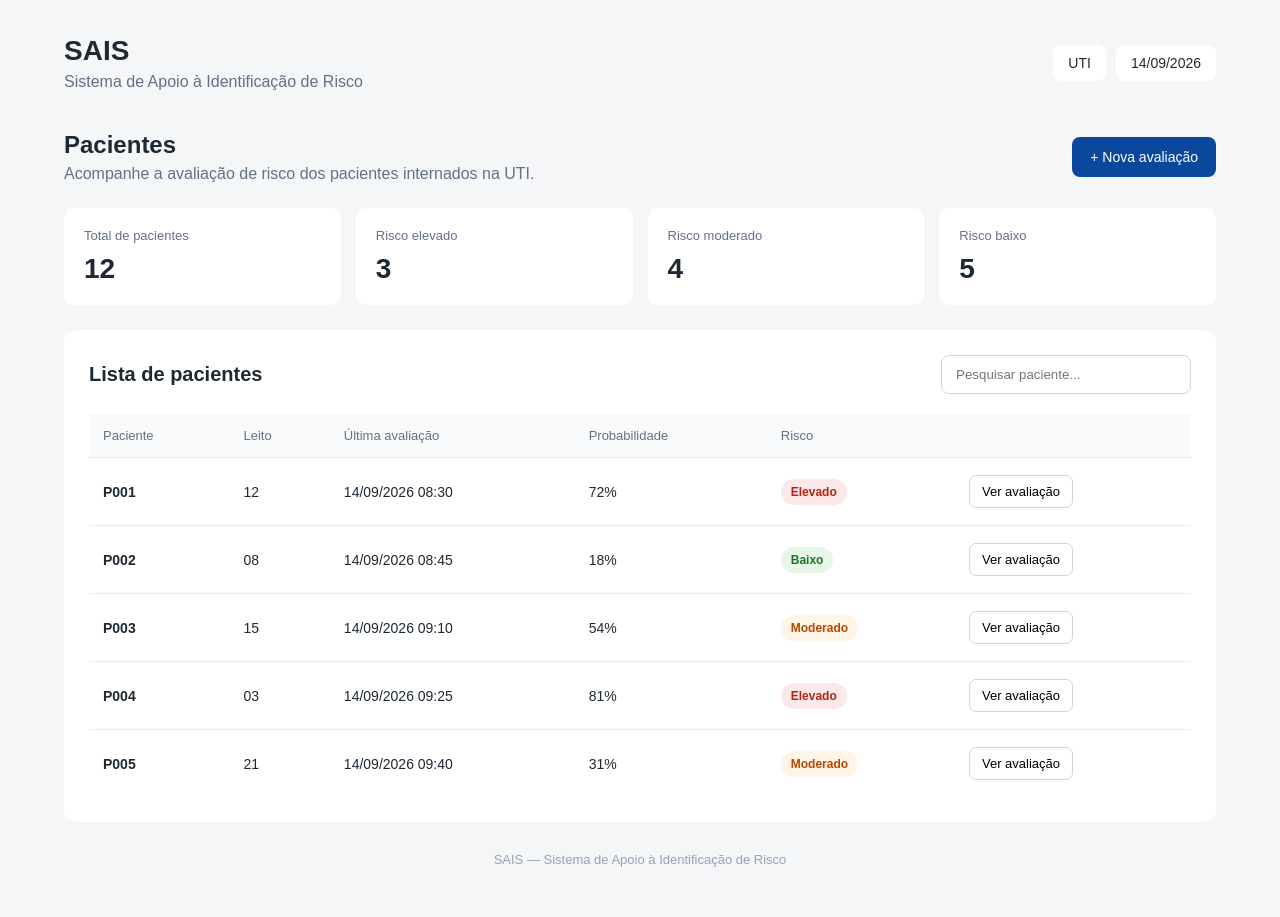
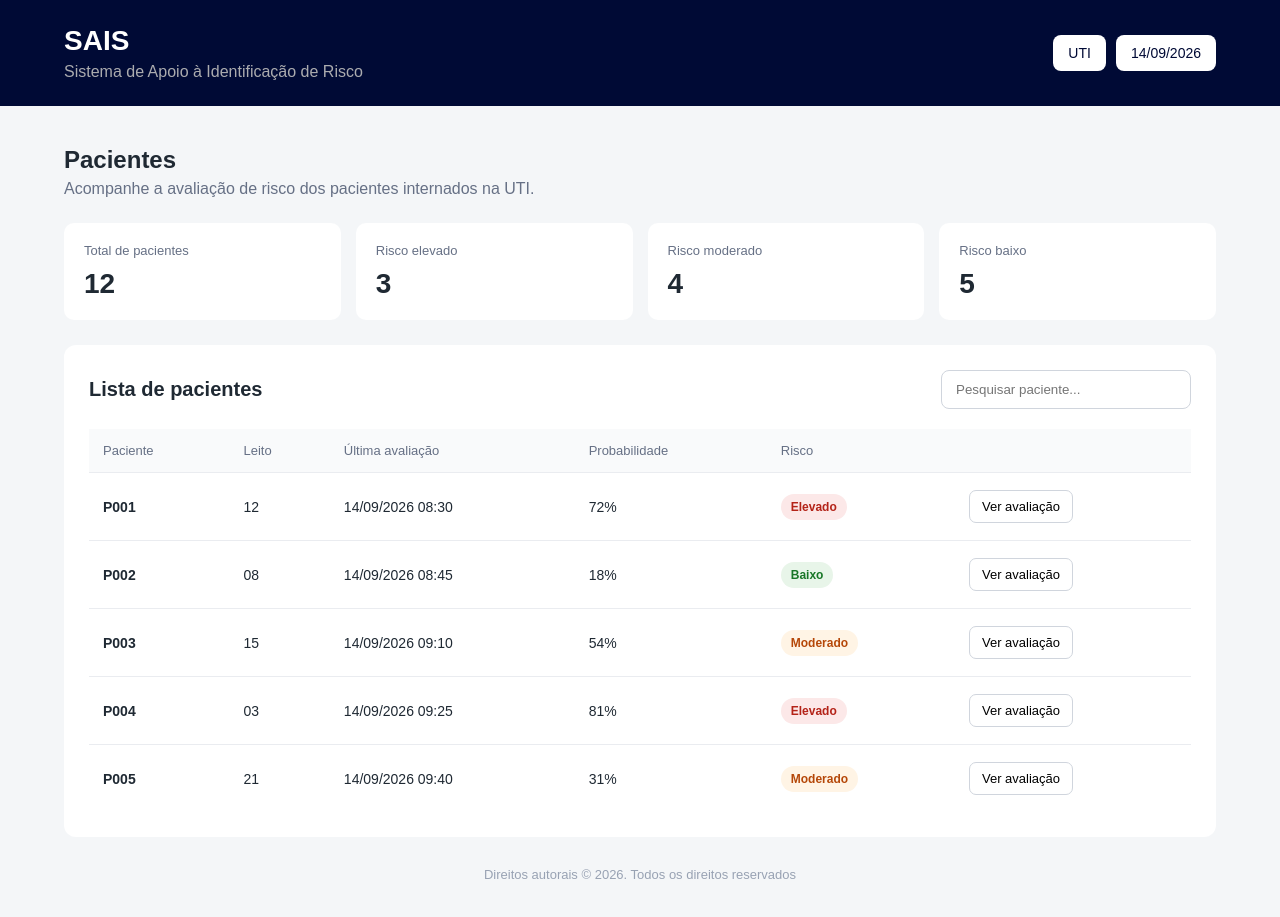
Before and after one commit to limezashi/TCC_SAIS, a plain HTML site: page frontend/index.html in a window 1280 px wide. Drawn offline with Linux system fonts and the light colour scheme; a script that the page names is missing.

Commit message:
background color header

```diff
--- a/frontend/css/style.css
+++ b/frontend/css/style.css
@@ -13,17 +13,28 @@ body {
 .container {
     width: 90%;
     max-width: 1200px;
-    margin: 35px auto;
+    margin: 0 auto 35px;
 }
 
 
 /* Cabeçalho */
 
 .header {
+    width: 100vw;
+    margin-left: calc(50% - 50vw);
+    margin-bottom: 40px;
+    background: #000a35;
+    color: white;
+    padding: 25px 0;
+    box-sizing: border-box;
+}
+
+.header-inner {
+    width: min(1200px, 90%);
+    margin: 0 auto;
     display: flex;
     justify-content: space-between;
     align-items: center;
-    margin-bottom: 40px;
 }
 
 .header h1 {
@@ -32,7 +43,7 @@ body {
 
 .header p {
     margin-top: 6px;
-    color: #667085;
+    color: #abacaf;
 }
 
 .header-info {
@@ -45,6 +56,7 @@ body {
     padding: 10px 15px;
     border-radius: 8px;
     font-size: 14px;
+    color: #000a35;
 }
 
 
--- a/frontend/index.html
+++ b/frontend/index.html
@@ -16,7 +16,7 @@
 
         <!-- Cabeçalho -->
         <header class="header">
-
+            <div class="header-inner">
                 <div>
                     <h1>SAIS</h1>
                     <p>Sistema de Apoio à Identificação de Risco</p>
@@ -26,7 +26,7 @@
                     <span>UTI</span>
                     <span>14/09/2026</span>
                 </div>
-
+            </div>
         </header>
 
 
@@ -40,10 +40,6 @@
                     Acompanhe a avaliação de risco dos pacientes internados na UTI.
                 </p>
             </div>
-
-            <button class="new-evaluation">
-                + Nova avaliação
-            </button>
 
         </section>
 
@@ -243,7 +239,7 @@
 
 
         <footer>
-            SAIS — Sistema de Apoio à Identificação de Risco
+            Direitos autorais © 2026. Todos os direitos reservados
         </footer>
 
     </main>
```
Lines whose indentation alone changed are shown as unchanged.
